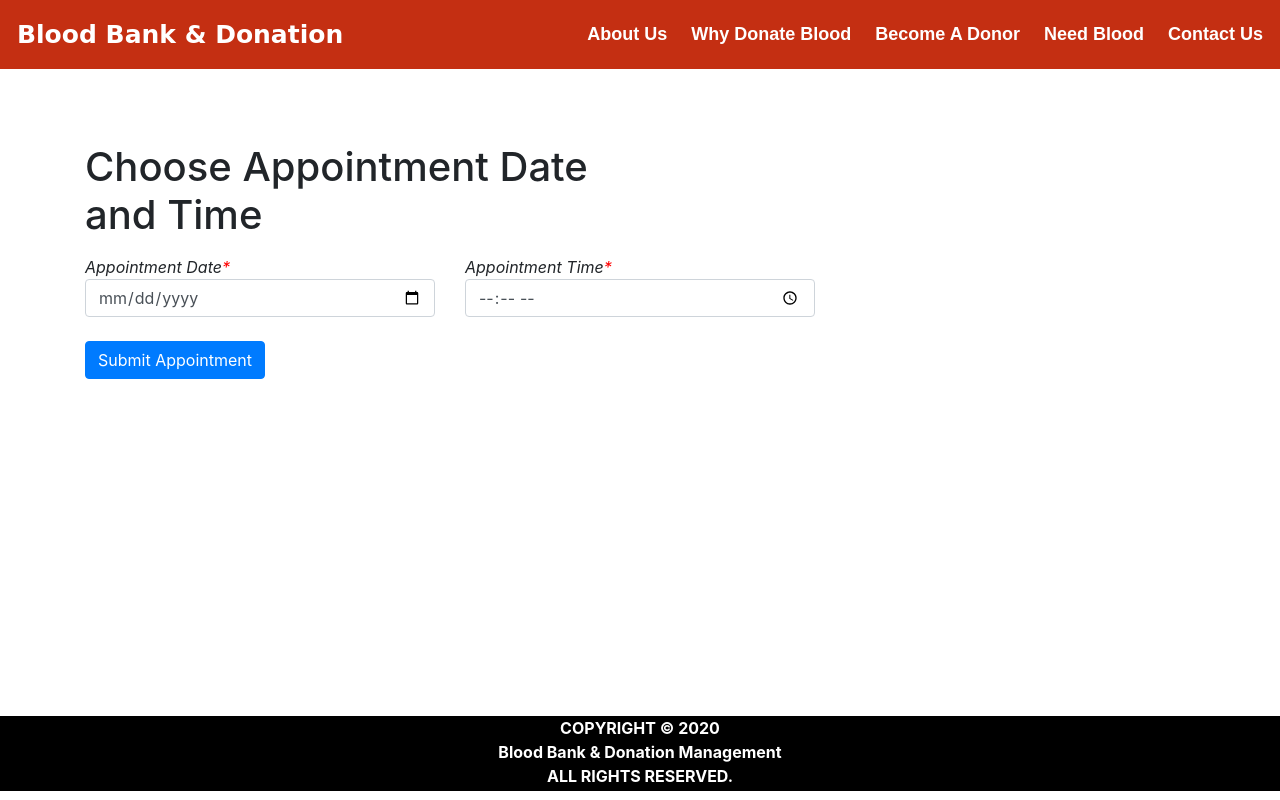
After one commit to Shreya0Sadalgekar/DBMS_project, a PHP site: page /BDMS/appointment_form.php?id=1 in a window 1280 px wide. The commit adds this page. Run offline with PHP 8.4, Linux system fonts and the light colour scheme.

Commit message:
Add files via upload

```diff
--- /dev/null
+++ b/appointment_form.php
@@ -0,0 +1,57 @@
+<?php
+$donor_id = $_GET['id'];
+?>
+
+<!DOCTYPE html>
+<html lang="en">
+<head>
+  <meta charset="UTF-8">
+  <meta name="viewport" content="width=device-width, initial-scale=1, shrink-to-fit=no">
+  <link rel="stylesheet" href="https://maxcdn.bootstrapcdn.com/bootstrap/4.5.2/css/bootstrap.min.css">
+  <script src="https://ajax.googleapis.com/ajax/libs/jquery/3.5.1/jquery.min.js"></script>
+  <script src="https://cdnjs.cloudflare.com/ajax/libs/popper.js/1.16.0/umd/popper.min.js"></script>
+  <script src="https://maxcdn.bootstrapcdn.com/bootstrap/4.5.2/js/bootstrap.min.js"></script>
+  <title>Choose Appointment Date and Time</title>
+</head>
+<body>
+  <?php
+  $active = 'appointment';
+  include('head.php');
+  ?>
+
+  <div id="page-container" style="margin-top:50px; position: relative;min-height: 84vh;">
+    <div class="container">
+      <div id="content-wrap" style="padding-bottom:50px;">
+        <div class="row">
+          <div class="col-lg-6">
+            <h1 class="mt-4 mb-3">Choose Appointment Date and Time</h1>
+          </div>
+        </div>
+
+        <!-- Appointment Form -->
+        <form action="localhost/BDMS/save_appointment.php" method="POST">
+          <input type="hidden" name="donor_id" value="<?php echo $donor_id; ?>">
+
+          <div class="row">
+            <div class="col-lg-4 mb-4">
+              <div class="font-italic">Appointment Date<span style="color:red">*</span></div>
+              <div><input type="date" id="appointment_date" name="appointment_date" class="form-control" required></div>
+            </div>
+            <div class="col-lg-4 mb-4">
+              <div class="font-italic">Appointment Time<span style="color:red">*</span></div>
+              <div><input type="time" id="appointment_time" name="appointment_time" class="form-control" required></div>
+            </div>
+          </div>
+
+          <div class="row">
+            <div class="col-lg-4 mb-4">
+              <button type="submit" class="btn btn-primary">Submit Appointment</button>
+            </div>
+          </div>
+        </form>
+      </div>
+    </div>
+    <?php include('footer.php'); ?>
+  </div>
+</body>
+</html>
--- a/head.php
+++ b/head.php
@@ -7,11 +7,11 @@
 
 .header {
   overflow:hidden;
-  background-color: #333;
+  background-color:#c42f12; /* background color header */
   top: 0;
   width:100%;
   padding: 10px 5px;
-  color:#FF0404  ;
+  color:#39494a  ;
 }
 
 /* Style the header links */
@@ -31,12 +31,13 @@
 .header a.logo {
   font-size: 25px;
   font-weight: bold;
-  color:#FF0404  ;
+  color:#fff  ; /* Heading 'Blood */
+  font-family: "Lucida Handwriting", Cursive;
 }
 
 /* Change the background color on mouse-over */
 .header a:hover {
-  background-color: #ddd;
+  background-color: #fff; /*box after clicking on blood donation*/
   color: black;
 }
 
@@ -46,6 +47,7 @@
 /* Float the link section to the right */
 .header-right {
   float: right;
+  font-family: "Arial", sans-serif;
 }
 
 /* Add media queries for responsiveness - when the screen is 500px wide or less, stack the links on top of each other */
@@ -61,8 +63,8 @@
 }
 /* Style the active/current link*/
 a.act{
-background: linear-gradient(to right, #fd746c 0%, #ff9068 100%);
-color: white;
+  background: linear-gradient(to right, #14aaf5 0%, #79e0f7 100%);
+  color: white;
 border-radius:30px;
 }
 a.logo2{
--- a/home.php
+++ b/home.php
@@ -38,10 +38,10 @@ include('head.php'); ?>
     <!-- The slideshow -->
     <div class="carousel-inner">
       <div class="carousel-item active">
-        <img src="image\_107317099_blooddonor976.jpg" alt="image\_107317099_blooddonor976.jpg" width="100%" height="500">
+        <img src="image\main-page-dbms.png" alt="image\main-page-dbms.png" width="100%" height="500">
       </div>
       <div class="carousel-item">
-        <img src="image\Blood-facts_10-illustration-graphics__canteen.png" alt="image\Blood-facts_10-illustration-graphics__canteen.png" width="100%" height="500">
+        <img src="image\life-is-the-reason.jpg" alt="image\life-is-the-reason.jpg" width="90%" height="500">
       </div>
 
     </div>
@@ -55,7 +55,7 @@ include('head.php'); ?>
     </a>
   </div>
 <br>
-        <h1 style="text-align:center;font-size:45px;">Welcome to BloodBank & Donor Management System</h1>
+        <h1 style="text-align:center;font-size:45px; font-family:Georgia, serif;">Welcome to Blood Donation and Management System</h1>
 <br>
         <div class="row">
             <div class="col-lg-4 mb-4">
```
Also changed, not shown: donate_blood.php (+50 -16 lines), save_appoinment.php (added, +28 -0 lines), savedata.php (+17 -3 lines), ticker.php (+5 -5 lines), README.md.
